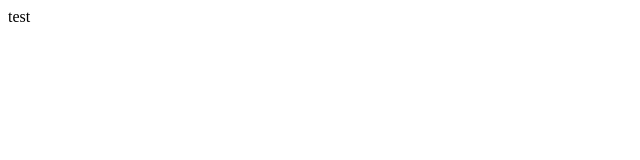
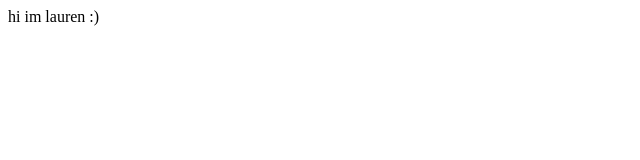
Before and after one commit to rabelauren/rabelauren.github.io, a plain HTML site: page index.html in a window 1280 px wide. Shown: the full height of the page, 0-640 px from the left. Drawn offline with Linux system fonts and the light colour scheme.

Commit message:
Update index.html

```diff
--- a/index.html
+++ b/index.html
@@ -1 +1 @@
-<p>test</p>
+<p>hi im lauren :)</p>
```
